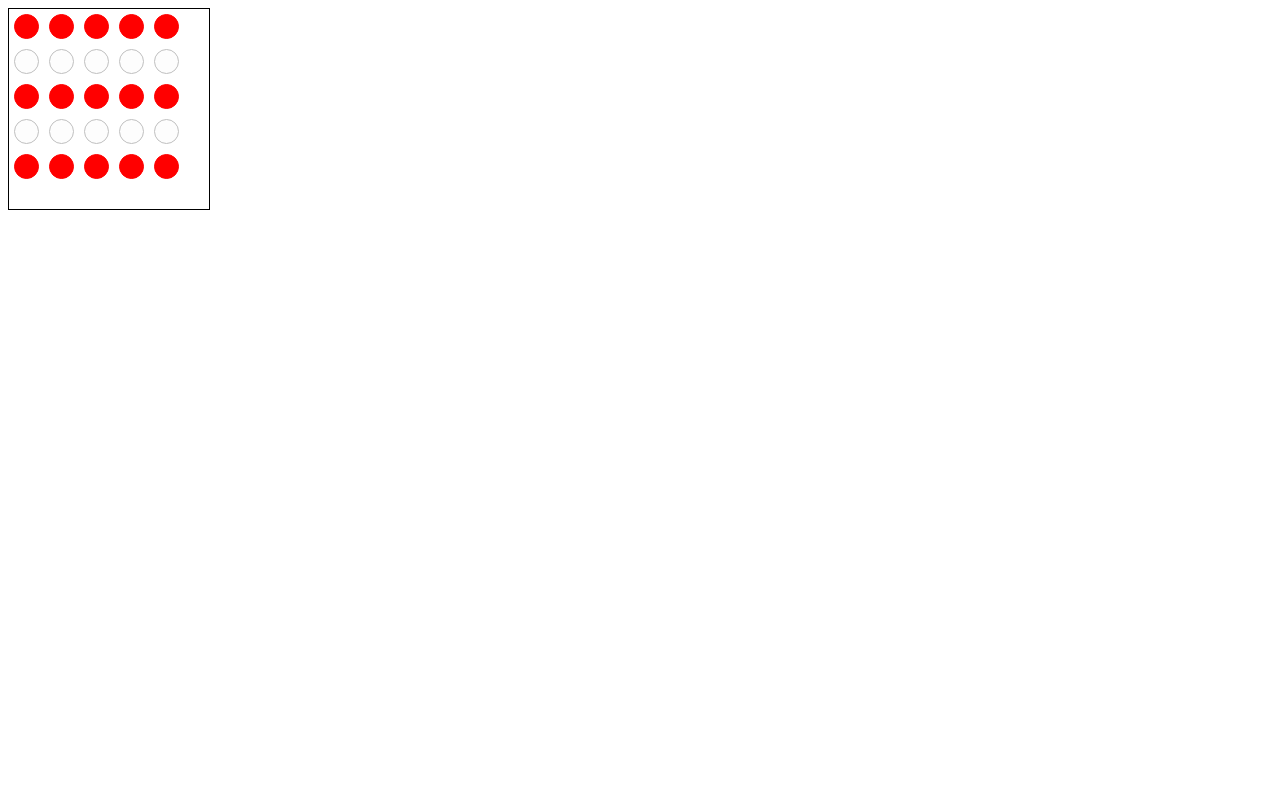
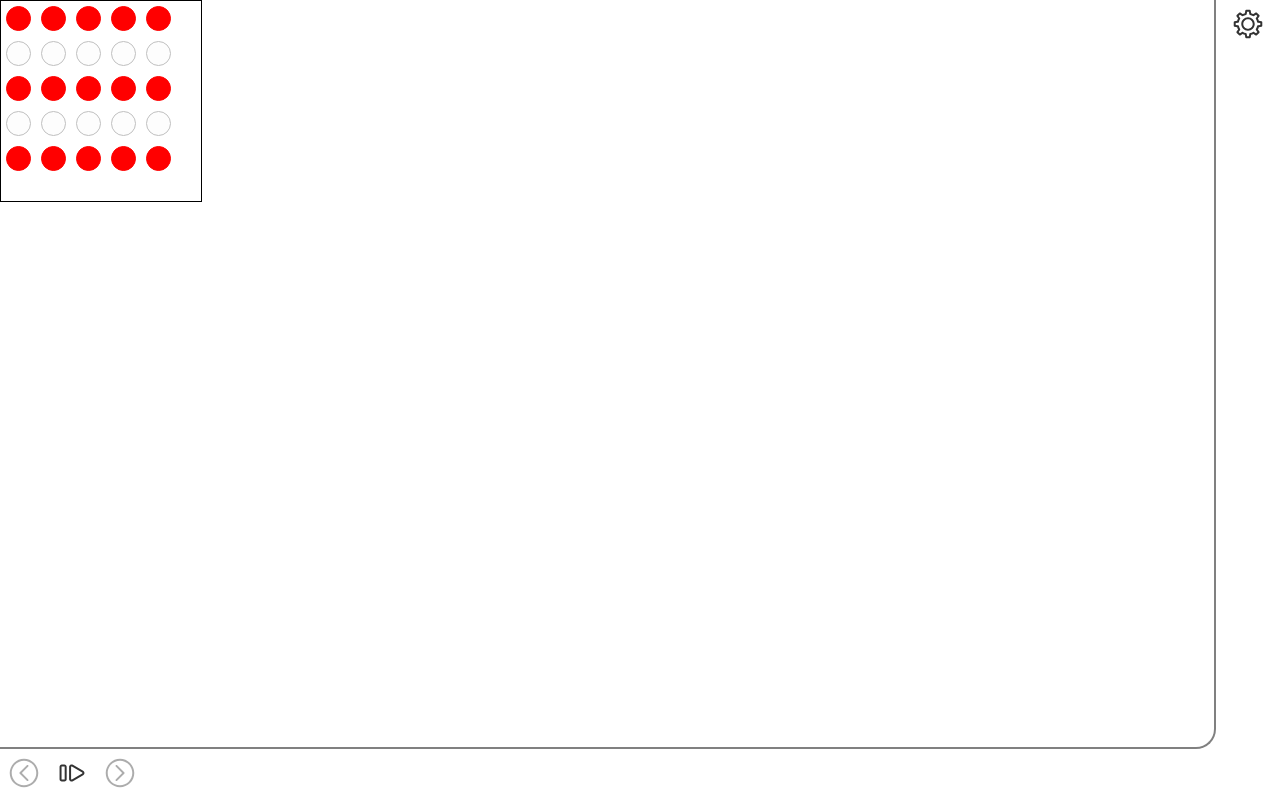
Before and after one commit to lamka-tatya/otus_js, a React app: page / in a window 1280 px wide. Built offline with nearby package versions, Linux system fonts and the light colour scheme.

Commit message:
add settings and play/pause button & extract common ImageButton

```diff
--- /dev/null
+++ b/src/components/Game/Game.styles.tsx
@@ -0,0 +1,33 @@
+import styled from "@emotion/styled";
+
+export const GameContainer = styled.div`
+  display: flex;
+  justify-content: space-between;
+`;
+
+export const MainContainer = styled.div`
+  display: flex;
+  flex-direction: column;
+  justify-content: space-between;
+  width: 95%;
+`;
+
+export const FieldContainer = styled.div`
+  display: flex;
+  height: 100%;
+  border-right: 2px solid grey;
+  border-bottom: 2px solid grey;
+  border-radius: 0 0 20px 0;
+`;
+
+export const SettingsContainer = styled.div`
+  display: flex;
+  flex-direction: column;
+  align-items: center;
+  width: 5%;
+`;
+
+export const ButtonsContainer = styled.div`
+  display: flex;
+  justify-content: flex-start;
+`;
--- a/src/components/Game/Game.tsx
+++ b/src/components/Game/Game.tsx
@@ -1,10 +1,23 @@
 import React, { FC } from "react";
 import { Field } from "./Field/Field";
 import { Settings, GameSettings } from "./Settings/Settings";
+import {
+  GameContainer,
+  SettingsContainer,
+  MainContainer,
+  ButtonsContainer,
+  FieldContainer,
+} from "./Game.styles";
+import { ImageButton } from "../common/ImageButton/ImageButton";
+import SettingsImg from "./../../assets/images/settings_svg.svg";
+import PlayImg from "./../../assets/images/play_pause.svg";
+import BackImg from "./../../assets/images/back.svg";
+import ForwardImg from "./../../assets/images/forward.svg";
 
 interface GameState {
   gameSettings: GameSettings;
   settingsVisible: boolean;
+  isPlaying: boolean;
 }
 
 export class Game extends React.Component<{}, GameState> {
@@ -12,6 +25,7 @@ export class Game extends React.Component<{}, GameState> {
     super(props);
 
     this.state = {
+      isPlaying: false,
       settingsVisible: false,
       gameSettings: {
         height: 200,
@@ -25,6 +39,16 @@ export class Game extends React.Component<{}, GameState> {
 
     this.onSubmitSettings = this.onSubmitSettings.bind(this);
     this.onCancelSettings = this.onCancelSettings.bind(this);
+    this.onClickSettings = this.onClickSettings.bind(this);
+    this.onClickPlayPause = this.onClickPlayPause.bind(this);
+  }
+
+  onClickPlayPause() {
+    this.setState({ ...this.state, isPlaying: !this.state.isPlaying });
+  }
+
+  onClickSettings() {
+    this.setState({ ...this.state, settingsVisible: true });
   }
 
   onCancelSettings() {
@@ -48,7 +72,39 @@ export class Game extends React.Component<{}, GameState> {
           onSubmit={this.onSubmitSettings}
           onCancel={this.onCancelSettings}
         />
-        <Field key="field" {...this.state.gameSettings} />
+        <GameContainer>
+          <MainContainer>
+            <FieldContainer>
+              <Field key="field" {...this.state.gameSettings} />
+            </FieldContainer>
+            <ButtonsContainer>
+              <ImageButton
+                src={BackImg}
+                type="button"
+                disabled={true}
+              ></ImageButton>
+              <ImageButton
+                key="playBtn"
+                src={PlayImg}
+                type="button"
+                onClick={this.onClickPlayPause}
+              ></ImageButton>
+              <ImageButton
+                src={ForwardImg}
+                type="button"
+                disabled={true}
+              ></ImageButton>
+            </ButtonsContainer>
+          </MainContainer>
+          <SettingsContainer>
+            <ImageButton
+              key="settingsBtn"
+              src={SettingsImg}
+              type="button"
+              onClick={this.onClickSettings}
+            ></ImageButton>
+          </SettingsContainer>
+        </GameContainer>
       </>
     );
   }
--- a/src/components/Game/Settings/Settings.styles.tsx
+++ b/src/components/Game/Settings/Settings.styles.tsx
@@ -5,21 +5,24 @@ export const FlexContainer = styled.div`
   display: flex;
 `;
 
-export const FillingStyled = styled(FlexContainer)`
-  display: flex;
+export const OverlayChildrenStyled = styled(FlexContainer)`
   justify-content: center;
   align-items: center;
   position: absolute;
   top: 0;
-  z-index: 1;
   left: 0;
   width: 100%;
   height: 100%;
+`;
+
+export const OverlayStyled = styled(OverlayChildrenStyled)`
+  z-index: 1;
   background: grey;
   opacity: 0.5;
 `;
 
 export const FormStyled = styled(Form)`
+  z-index: 1;
   background: white;
   display: flex;
   flex-direction: column;
@@ -66,16 +69,6 @@ export const InputStyled = styled.input`
   width: 50px;
 `;
 
-export const ButtonStyled = styled.button`
-  background: none;
-  border: none;
-  cursor: pointer;
-  outline: none;
-  height: fit-content;
-  width: fit-content;
-  padding: 0.5rem;
-`;
-
 export const ButtonsContainer = styled(FlexContainer)`
   justify-content: flex-end;
 `;
--- a/src/components/Game/Settings/Settings.tsx
+++ b/src/components/Game/Settings/Settings.tsx
@@ -1,7 +1,5 @@
 import React, { FC } from "react";
 import {
-  ImageStyled,
-  ButtonStyled,
   FieldsetStyled,
   FieldStyled,
   FieldsContainer,
@@ -9,13 +7,16 @@ import {
   ButtonsContainer,
   FieldContainer,
   LabelStyled,
-  FillingStyled,
+  OverlayStyled,
+  OverlayChildrenStyled,
+  ImageStyled,
 } from "./Settings.styles";
 import { Formik } from "formik";
 import VArrowsImg from "./../../../assets/images/v_arrows_svg.svg";
 import HArrowsImg from "./../../../assets/images/h_arrows_svg.svg";
 import CancelImg from "./../../../assets/images/cancel_svg.svg";
 import OkImg from "./../../../assets/images/ok_svg.svg";
+import { ImageButton } from "../../common/ImageButton/ImageButton";
 
 export interface GameSettings {
   height: number;
@@ -46,6 +47,13 @@ const XYSettingsSet: FC<{
   </FieldsetStyled>
 );
 
+const Overlay: FC<{ children?: JSX.Element }> = ({ children }) => (
+  <>
+    <OverlayStyled />
+    <OverlayChildrenStyled>{children}</OverlayChildrenStyled>
+  </>
+);
+
 export const Settings: FC<{
   visible: boolean;
   settings: GameSettings;
@@ -53,7 +61,7 @@ export const Settings: FC<{
   onCancel: () => void;
 }> = ({ visible, settings, onSubmit, onCancel }) => {
   return visible ? (
-    <FillingStyled>
+    <Overlay>
       <Formik initialValues={settings} onSubmit={onSubmit} key="settingsForm">
         <FormStyled>
           <XYSettingsSet
@@ -79,16 +87,20 @@ export const Settings: FC<{
           </FieldsContainer>
 
           <ButtonsContainer>
-            <ButtonStyled type="button" onClick={onCancel}>
-              <ImageStyled src={CancelImg} />
-            </ButtonStyled>
-            <ButtonStyled key="submitBtn" type="submit">
-              <ImageStyled src={OkImg} />
-            </ButtonStyled>
+            <ImageButton
+              type="button"
+              onClick={onCancel}
+              src={CancelImg}
+            ></ImageButton>
+            <ImageButton
+              type="submit"
+              key="submitBtn"
+              src={OkImg}
+            ></ImageButton>
           </ButtonsContainer>
         </FormStyled>
       </Formik>
-    </FillingStyled>
+    </Overlay>
   ) : (
     <></>
   );
--- /dev/null
+++ b/src/components/common/ImageButton/ImageButton.styles.tsx
@@ -0,0 +1,16 @@
+import styled from "@emotion/styled";
+
+export const ImageStyled = styled.img<{ disabled: boolean }>`
+  height: 2rem;
+  opacity: ${(p) => (p.disabled ? 0.4 : 1)};
+`;
+
+export const ButtonStyled = styled.button`
+  background: none;
+  border: none;
+  cursor: pointer;
+  outline: none;
+  height: fit-content;
+  width: fit-content;
+  padding: 0.5rem;
+`;
--- /dev/null
+++ b/src/components/common/ImageButton/ImageButton.tsx
@@ -0,0 +1,13 @@
+import React, { FC } from "react";
+import { ImageStyled, ButtonStyled } from "./ImageButton.styles";
+
+export const ImageButton: FC<{
+  src: string;
+  type: "submit" | "reset" | "button";
+  onClick?: () => void;
+  disabled?: boolean;
+}> = ({ src, type, onClick, disabled }) => (
+  <ButtonStyled type={type} onClick={onClick} disabled={disabled}>
+    <ImageStyled src={src} disabled={disabled || false} />
+  </ButtonStyled>
+);
--- a/src/index.html
+++ b/src/index.html
@@ -1,9 +1,20 @@
 <!doctype html>
 <html>
-  <head>
-    <title>Getting Started</title>
-  </head>
-  <body>
+<style>
+	html,
+	body,
+	#root,
+	#root>div {
+		height: 100%;
+	}
+
+	body {
+		margin: auto;
+	}
+</style>
+
+<body>
 	<div id="root"></div>
-  </body>
+</body>
+
 </html>
```
Also changed, not shown: 1 other file (tests, documents, lock files or other folders).
